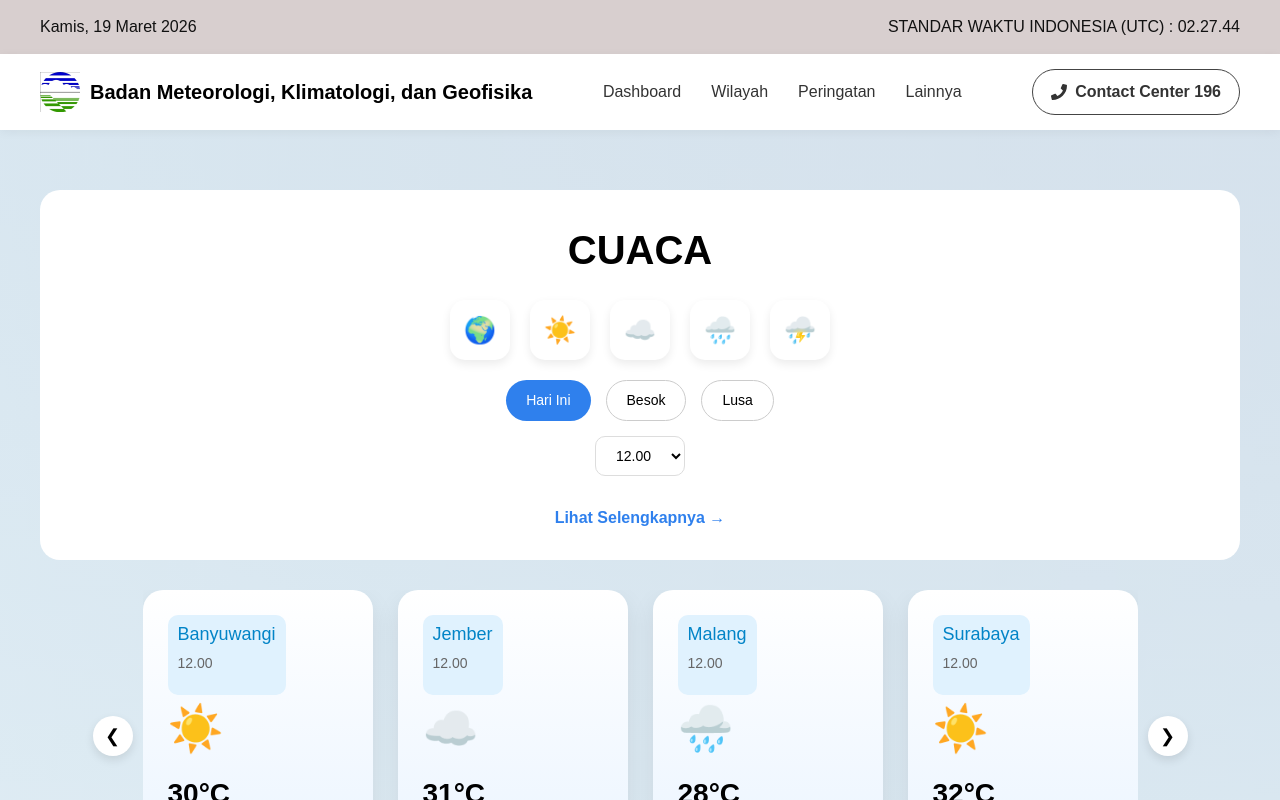
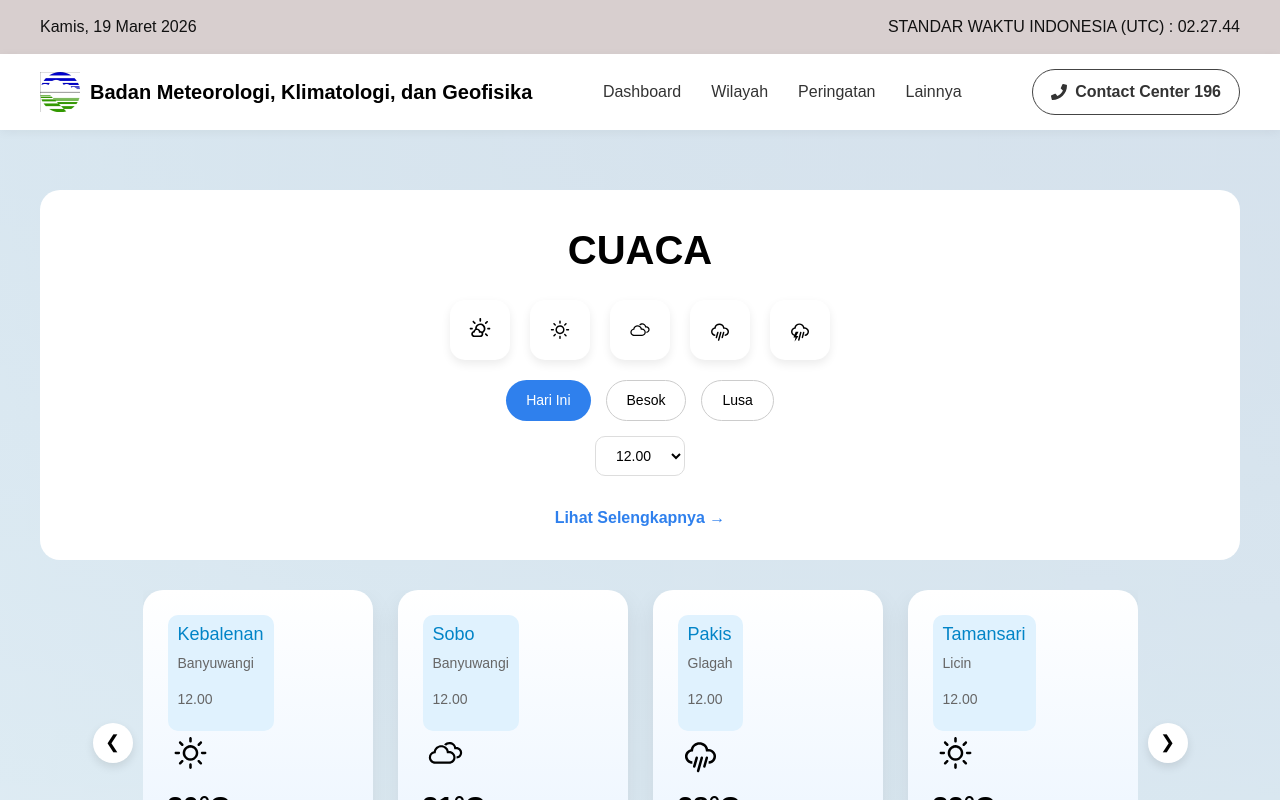
Before and after one commit to agungbgkt/BMKG-Website, a React app in the folder frontend/: page / in a window 1280 px wide. Shown: the top 800 px of the page. Built offline with nearby package versions, Linux system fonts and the light colour scheme; the HTML template or start-up script is replaced by a standard one.

Commit message:
weather dashboard

```diff
--- a/frontend/src/component/dashboard/WeatherCard.jsx
+++ b/frontend/src/component/dashboard/WeatherCard.jsx
@@ -1,17 +1,24 @@
-function WeatherCard({ kota, jam, suhu, kondisi }) {
+import {
+  WiDaySunny,
+  WiCloudy,
+  WiRain,
+  WiThunderstorm
+} from "react-icons/wi";
+
+function WeatherCard({ desa, kecamatan, jam, suhu, kondisi }) {
 
   const getIcon = () => {
     switch (kondisi) {
       case "Cerah":
-        return "☀️";
+        return <WiDaySunny className="text-yellow-400 text-5xl" />;
       case "Berawan":
-        return "☁️";
+        return <WiCloudy className="text-gray-400 text-5xl" />;
       case "Hujan":
-        return "🌧️";
+        return <WiRain className="text-blue-400 text-5xl" />;
       case "Petir":
-        return "⛈️";
+        return <WiThunderstorm className="text-purple-500 text-5xl" />;
       default:
-        return "☀️";
+        return <WiDaySunny className="text-yellow-400 text-5xl" />;
     }
   };
 
@@ -19,7 +26,8 @@ function WeatherCard({ kota, jam, suhu, kondisi }) {
     <div className="weather-card">
 
       <div className="card-header">
-        <h3>{kota}</h3>
+        <h3>{desa}</h3>
+        <p className="kecamatan">{kecamatan}</p>
         <p>{jam}</p>
       </div>
 
--- a/frontend/src/pages/Dashboard.jsx
+++ b/frontend/src/pages/Dashboard.jsx
@@ -1,20 +1,32 @@
 import { useState, useRef } from "react";
 import { Link } from "react-router-dom";
 import WeatherCard from "../component/dashboard/WeatherCard";
-import { FaSmile, FaMeh, FaFrown, FaAngry, FaSkull } from "react-icons/fa";
+
+import {
+  FaSmile,
+  FaMeh,
+  FaFrown,
+  FaAngry,
+  FaSkull
+} from "react-icons/fa";
+
+import {
+  WiDaySunny,
+  WiCloudy,
+  WiRain,
+  WiThunderstorm,
+  WiDaySunnyOvercast
+} from "react-icons/wi";
+
 import maritimImg from "../assets/maritim.jpg";
 import bandaraImg from "../assets/bandara.jpg";
 import sektoralImg from "../assets/sektoral.jpg";
 
-
-
 function Dashboard() {
-
   const sliderRef = useRef(null);
   const udaraRef = useRef(null);
 
-/* ================= STATE  */
-
+  /* ================= STATE ================= */
   const [filter, setFilter] = useState("All");
   const [tanggal, setTanggal] = useState("Hari Ini");
   const [jam, setJam] = useState("12.00");
@@ -23,9 +35,7 @@ const [statusGempa] = useState("dirasakan");
   const [statusBanjir] = useState("waspada");
   const [kategori, setKategori] = useState("Utama");
 
-
   /* ================= SLIDER CUACA ================= */
-
   const slideLeft = () => {
     sliderRef.current.scrollBy({
       left: -300,
@@ -41,7 +51,6 @@ behavior: "smooth"
   };
 
   /* ================= SLIDER UDARA ================= */
-
   const slideUdaraLeft = () => {
     udaraRef.current.scrollBy({
       left: -250,
@@ -56,8 +65,7 @@ behavior: "smooth"
     });
   };
 
-/* ================= DATA BERITA (BARU) ================= */
-
+  /* ================= DATA BERITA ================= */
   const dataBerita = [
     {
       id: "1",
@@ -115,35 +123,30 @@ const beritaFilter = dataBerita.filter(
   );
 
   /* ================= DATA CUACA ================= */
+  const dataCuaca = [
+    { desa: "Kebalenan", kecamatan: "Banyuwangi", tanggal: "Hari Ini", jam: "12.00", suhu: 30, kondisi: "Cerah" },
+    { desa: "Sobo", kecamatan: "Banyuwangi", tanggal: "Hari Ini", jam: "12.00", suhu: 31, kondisi: "Berawan" },
+    { desa: "Pakis", kecamatan: "Glagah", tanggal: "Hari Ini", jam: "12.00", suhu: 28, kondisi: "Hujan" },
+    { desa: "Tamansari", kecamatan: "Licin", tanggal: "Hari Ini", jam: "12.00", suhu: 32, kondisi: "Cerah" },
 
-const dataCuaca = [
+    { desa: "Kebalenan", kecamatan: "Banyuwangi", tanggal: "Besok", jam: "12.00", suhu: 29, kondisi: "Berawan" },
+    { desa: "Sobo", kecamatan: "Banyuwangi", tanggal: "Besok", jam: "12.00", suhu: 30, kondisi: "Cerah" },
+    { desa: "Pakis", kecamatan: "Glagah", tanggal: "Besok", jam: "12.00", suhu: 25, kondisi: "Hujan" },
 
-{ kota:"Banyuwangi", tanggal:"Hari Ini", jam:"12.00", suhu:30, kondisi:"Cerah" },
-{ kota:"Jember", tanggal:"Hari Ini", jam:"12.00", suhu:31, kondisi:"Berawan" },
-{ kota:"Malang", tanggal:"Hari Ini", jam:"12.00", suhu:28, kondisi:"Hujan" },
-{ kota:"Surabaya", tanggal:"Hari Ini", jam:"12.00", suhu:32, kondisi:"Cerah" },
-
-{ kota:"Banyuwangi", tanggal:"Besok", jam:"12.00", suhu:29, kondisi:"Berawan" },
-{ kota:"Jember", tanggal:"Besok", jam:"12.00", suhu:30, kondisi:"Cerah" },
-{ kota:"Malang", tanggal:"Besok", jam:"12.00", suhu:25, kondisi:"Hujan" },
-
-{ kota:"Banyuwangi", tanggal:"Lusa", jam:"12.00", suhu:27, kondisi:"Hujan" },
-{ kota:"Surabaya", tanggal:"Lusa", jam:"12.00", suhu:33, kondisi:"Petir" },
-
+    { desa: "Tamansari", kecamatan: "Licin", tanggal: "Lusa", jam: "12.00", suhu: 27, kondisi: "Hujan" },
+    { desa: "Kampung Mandar", kecamatan: "Banyuwangi", tanggal: "Lusa", jam: "12.00", suhu: 33, kondisi: "Petir" }
   ];
 
-/* ================= DATA KUALITAS UDARA ================= */
-
+  /* ================= DATA UDARA ================= */
   const dataUdara = [
-{ kota:"Banyuwangi", jam:"12.00 WIB", nilai:"05.6", status:"Baik", class:"baik", icon:<FaSmile/> },
-{ kota:"Jember", jam:"12.00 WIB", nilai:"45.7", status:"Sedang", class:"sedang", icon:<FaMeh/> },
-{ kota:"Malang", jam:"12.00 WIB", nilai:"74.8", status:"Tidak Sehat", class:"tidak-sehat", icon:<FaFrown/> },
-{ kota:"Surabaya", jam:"12.00 WIB", nilai:"222.1", status:"Sangat Tidak Sehat", class:"sangat-tidak-sehat", icon:<FaAngry/> },
-{ kota:"Jakarta", jam:"12.00 WIB", nilai:"255.9", status:"Berbahaya", class:"berbahaya", icon:<FaSkull/> },
+    { kota: "Banyuwangi", jam: "12.00 WIB", nilai: "05.6", status: "Baik", class: "baik", icon: <FaSmile /> },
+    { kota: "Jember", jam: "12.00 WIB", nilai: "45.7", status: "Sedang", class: "sedang", icon: <FaMeh /> },
+    { kota: "Malang", jam: "12.00 WIB", nilai: "74.8", status: "Tidak Sehat", class: "tidak-sehat", icon: <FaFrown /> },
+    { kota: "Surabaya", jam: "12.00 WIB", nilai: "222.1", status: "Sangat Tidak Sehat", class: "sangat-tidak-sehat", icon: <FaAngry /> },
+    { kota: "Jakarta", jam: "12.00 WIB", nilai: "255.9", status: "Berbahaya", class: "berbahaya", icon: <FaSkull /> }
   ];
 
   /* ================= FILTER CUACA ================= */
-
   const filteredData = dataCuaca.filter((item) => {
     return (
       item.tanggal === tanggal &&
@@ -152,13 +155,10 @@ const filteredData = dataCuaca.filter((item) => {
     );
   });
 
-return(
-
-
+  return (
   <div className="dashboard">
 
     {/* ================= CUACA ================= */}
-
     <div className="cuaca-section">
 
       <h1 className="title">CUACA</h1>
@@ -166,63 +166,62 @@ return(
       <div className="icon-group">
 
         <div
-className={`icon-box ${filter==="All"?"active":""}`}
-onClick={()=>setFilter("All")}
+          className={`icon-box ${filter === "All" ? "active" : ""}`}
+          onClick={() => setFilter("All")}
         >
-🌍
+          <WiDaySunnyOvercast className="text-2xl" />
         </div>
 
         <div
-className={`icon-box ${filter==="Cerah"?"active":""}`}
-onClick={()=>setFilter("Cerah")}
+          className={`icon-box ${filter === "Cerah" ? "active" : ""}`}
+          onClick={() => setFilter("Cerah")}
         >
-☀️
+          <WiDaySunny className="text-yellow-400 text-2xl" />
         </div>
 
         <div
-className={`icon-box ${filter==="Berawan"?"active":""}`}
-onClick={()=>setFilter("Berawan")}
+          className={`icon-box ${filter === "Berawan" ? "active" : ""}`}
+          onClick={() => setFilter("Berawan")}
         >
-☁️
+          <WiCloudy className="text-gray-400 text-2xl" />
         </div>
 
         <div
-className={`icon-box ${filter==="Hujan"?"active":""}`}
-onClick={()=>setFilter("Hujan")}
+          className={`icon-box ${filter === "Hujan" ? "active" : ""}`}
+          onClick={() => setFilter("Hujan")}
         >
-🌧️
+          <WiRain className="text-blue-400 text-2xl" />
         </div>
 
         <div
-className={`icon-box ${filter==="Petir"?"active":""}`}
-onClick={()=>setFilter("Petir")}
+          className={`icon-box ${filter === "Petir" ? "active" : ""}`}
+          onClick={() => setFilter("Petir")}
         >
-⛈️
+          <WiThunderstorm className="text-purple-500 text-2xl" />
         </div>
 
       </div>
 
       {/* ================= TANGGAL ================= */}
-
       <div className="tanggal-cuaca">
 
         <button
-className={tanggal==="Hari Ini" ? "aktif" : ""}
-onClick={()=>setTanggal("Hari Ini")}
+          className={tanggal === "Hari Ini" ? "aktif" : ""}
+          onClick={() => setTanggal("Hari Ini")}
         >
           Hari Ini
         </button>
 
         <button
-className={tanggal==="Besok" ? "aktif" : ""}
-onClick={()=>setTanggal("Besok")}
+          className={tanggal === "Besok" ? "aktif" : ""}
+          onClick={() => setTanggal("Besok")}
         >
           Besok
         </button>
 
         <button
-className={tanggal==="Lusa" ? "aktif" : ""}
-onClick={()=>setTanggal("Lusa")}
+          className={tanggal === "Lusa" ? "aktif" : ""}
+          onClick={() => setTanggal("Lusa")}
         >
           Lusa
         </button>
@@ -230,21 +229,13 @@ Lusa
       </div>
 
       {/* ================= JAM ================= */}
-
       <div className="jam-cuaca">
-
-<select
-value={jam}
-onChange={(e)=>setJam(e.target.value)}
->
-
+        <select value={jam} onChange={(e) => setJam(e.target.value)}>
           <option value="09.00">09.00</option>
           <option value="12.00">12.00</option>
           <option value="15.00">15.00</option>
           <option value="18.00">18.00</option>
-
         </select>
-
       </div>
 
       <Link to="/cuaca" className="lihat">
@@ -254,7 +245,6 @@ Lihat Selengkapnya →
     </div>
 
     {/* ================= SLIDER CUACA ================= */}
-
     <div className="slider-wrapper">
 
       <button className="slider-btn" onClick={slideLeft}>
@@ -262,19 +252,16 @@ Lihat Selengkapnya →
       </button>
 
       <div className="weather-slider" ref={sliderRef}>
-
-{filteredData.map((item,index)=>(
-
+        {filteredData.map((item, index) => (
           <WeatherCard
             key={index}
-kota={item.kota}
+            desa={item.desa}
+            kecamatan={item.kecamatan}
             jam={item.jam}
             suhu={item.suhu}
             kondisi={item.kondisi}
           />
-
         ))}
-
       </div>
 
       <button className="slider-btn" onClick={slideRight}>
@@ -283,9 +270,7 @@ kondisi={item.kondisi}
 
     </div>
 
-
     {/* ================= INFORMASI KEBENCANAAN ================= */}
-
     <div className="bencana-section">
 
       <h2 className="bencana-title">
@@ -293,19 +278,16 @@ Informasi Kebencanaan Terkini
       </h2>
 
       {/* ================= GEMPA ================= */}
-
       <div className="bencana-card">
 
         <div className="bencana-left">
-
           <iframe
             title="peta-gempa"
             src="https://www.google.com/maps?q=-1.96,138.95&z=6&output=embed"
             width="260"
             height="200"
-style={{border:"none",borderRadius:"10px"}}
+            style={{ border: "none", borderRadius: "10px" }}
           />
-
         </div>
 
         <div className="bencana-right">
@@ -318,16 +300,15 @@ style={{border:"none",borderRadius:"10px"}}
 
           <div className="badge-group">
 
-<span className={`badge ${statusGempa==="dirasakan" ? "orange" : "gray"}`}>
+            <span className={`badge ${statusGempa === "dirasakan" ? "orange" : "gray"}`}>
               Gempa Dirasakan
             </span>
 
-<span className={`badge ${statusGempa==="tsunami" ? "red" : "gray"}`}>
+            <span className={`badge ${statusGempa === "tsunami" ? "red" : "gray"}`}>
               Berpotensi Tsunami
             </span>
 
           </div>
-
 
           <p className="lokasi">
             Pusat gempa berada di darat 23 km tenggara Sami
@@ -364,26 +345,20 @@ Lihat Selengkapnya →
 
       </div>
 
-
       <hr className="bencana-divider" />
 
-
       {/* ================= BANJIR ================= */}
-
       <div className="bencana-card">
 
         <div className="bencana-left">
-
           <iframe
             title="peta-banjir"
             src="https://www.google.com/maps?q=-6.2088,106.8456&z=10&output=embed"
             width="260"
             height="200"
-style={{border:"none",borderRadius:"10px"}}
+            style={{ border: "none", borderRadius: "10px" }}
           />
-
         </div>
-
                 <div className="bencana-right">
 
           <h3>Potensi Banjir</h3>
@@ -394,24 +369,23 @@ style={{border:"none",borderRadius:"10px"}}
 
           <div className="badge-group">
 
-<span className={`badge ${statusBanjir==="rendah" ? "green" : "gray"}`}>
+            <span className={`badge ${statusBanjir === "rendah" ? "green" : "gray"}`}>
               Rendah
             </span>
 
-<span className={`badge ${statusBanjir==="waspada" ? "yellow" : "gray"}`}>
+            <span className={`badge ${statusBanjir === "waspada" ? "yellow" : "gray"}`}>
               Waspada
             </span>
 
-<span className={`badge ${statusBanjir==="siaga" ? "orange" : "gray"}`}>
+            <span className={`badge ${statusBanjir === "siaga" ? "orange" : "gray"}`}>
               Siaga
             </span>
 
-<span className={`badge ${statusBanjir==="bahaya" ? "red" : "gray"}`}>
+            <span className={`badge ${statusBanjir === "bahaya" ? "red" : "gray"}`}>
               Bahaya
             </span>
 
           </div>
-
 
           <p className="lokasi">
             Potensi banjir berada di sungai Ciliwung Jakarta
@@ -445,14 +419,11 @@ Lihat Selengkapnya →
           </Link>
 
         </div>
-
       </div>
 
     </div>
 
-
     {/* ================= KUALITAS UDARA ================= */}
-
     <div className="udara-section">
 
       <h2 className="udara-title">
@@ -467,8 +438,7 @@ Informasi Kualitas Udara Terkini
 
         <div className="udara-container" ref={udaraRef}>
 
-{dataUdara.map((item,index)=>(
-
+          {dataUdara.map((item, index) => (
             <div key={index} className={`udara-card ${item.class}`}>
 
               <div className="udara-icon">
@@ -481,7 +451,6 @@ Informasi Kualitas Udara Terkini
               <span>{item.status}</span>
 
             </div>
-
           ))}
 
         </div>
@@ -498,9 +467,7 @@ Lihat Selengkapnya →
 
     </div>
 
-
-{/* ================= AKSES INFORMASI LAINNYA================= */}
-
+    {/* ================= AKSES INFORMASI ================= */}
     <div className="akses-section">
 
       <h2 className="akses-title">
@@ -510,17 +477,17 @@ Lihat Selengkapnya →
       <div className="akses-container">
 
         <Link to="/maritim" className="akses-card">
-      <img src={maritimImg}/>
+          <img src={maritimImg} alt="Maritim" />
           <h3>Cuaca Maritim</h3>
         </Link>
 
         <Link to="/bandara" className="akses-card">
-      <img src={bandaraImg}/>
+          <img src={bandaraImg} alt="Bandara" />
           <h3>Cuaca Bandara</h3>
         </Link>
 
         <Link to="/sektoral" className="akses-card">
-      <img src={sektoralImg}/>
+          <img src={sektoralImg} alt="Sektoral" />
           <h3>Cuaca Sektoral</h3>
         </Link>
 
@@ -535,9 +502,15 @@ Lihat Selengkapnya →
       <h2 className="berita-title">Berita Terkini</h2>
 
       <div className="tanggal-cuaca">
-<button className={kategori==="Utama"?"aktif":""} onClick={()=>setKategori("Utama")}>Berita Utama</button>
-<button className={kategori==="Kegiatan"?"aktif":""} onClick={()=>setKategori("Kegiatan")}>Berita Kegiatan</button>
-<button className={kategori==="Daerah"?"aktif":""} onClick={()=>setKategori("Daerah")}>Berita Daerah</button>
+        <button className={kategori === "Utama" ? "aktif" : ""} onClick={() => setKategori("Utama")}>
+          Berita Utama
+        </button>
+        <button className={kategori === "Kegiatan" ? "aktif" : ""} onClick={() => setKategori("Kegiatan")}>
+          Berita Kegiatan
+        </button>
+        <button className={kategori === "Daerah" ? "aktif" : ""} onClick={() => setKategori("Daerah")}>
+          Berita Daerah
+        </button>
       </div>
 
       <div className="berita-layout">
@@ -547,7 +520,7 @@ Lihat Selengkapnya →
           <div className="berita-kiri">
             <div className="berita-card horizontal">
               <Link to={`/berita/${beritaFilter[0].id}`}>
-<img src={beritaFilter[0].gambar}/>
+                <img src={beritaFilter[0].gambar} alt="berita" />
                 <div className="berita-text">
                   <p>{beritaFilter[0].tanggal}</p>
                   <h3>{beritaFilter[0].judul}</h3>
@@ -559,10 +532,10 @@ Lihat Selengkapnya →
 
         {/* KANAN */}
         <div className="berita-kanan">
-{beritaFilter.slice(1,3).map(item=>(
+          {beritaFilter.slice(1, 3).map((item) => (
             <div key={item.id} className="berita-card vertical">
               <Link to={`/berita/${item.id}`}>
-<img src={item.gambar}/>
+                <img src={item.gambar} alt="berita" />
                 <div className="berita-text">
                   <p>{item.tanggal}</p>
                   <h3>{item.judul}</h3>
@@ -573,6 +546,7 @@ Lihat Selengkapnya →
         </div>
 
       </div>
+
     </div>
 
   </div>
```
Lines whose indentation alone changed are shown as unchanged.
